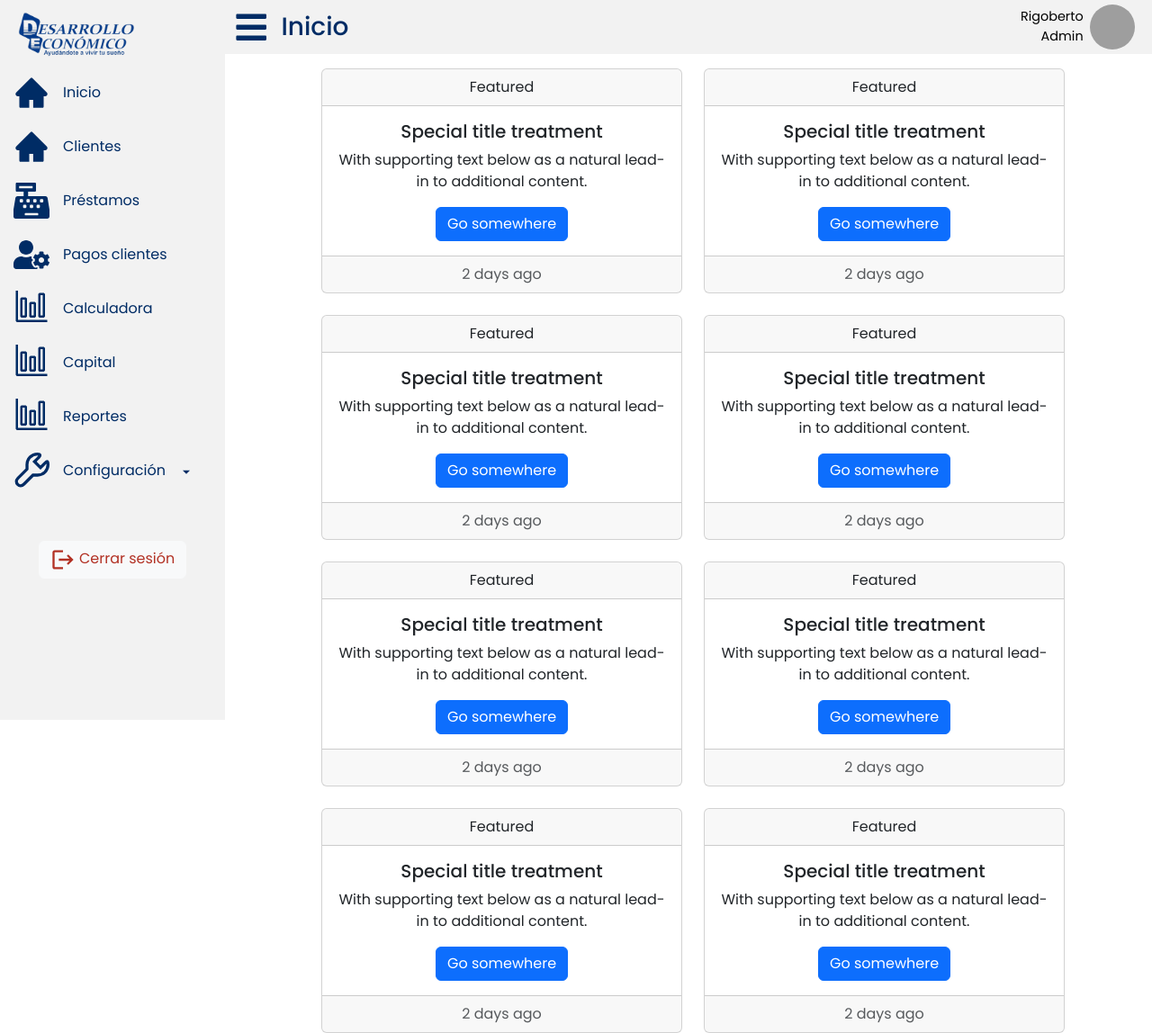
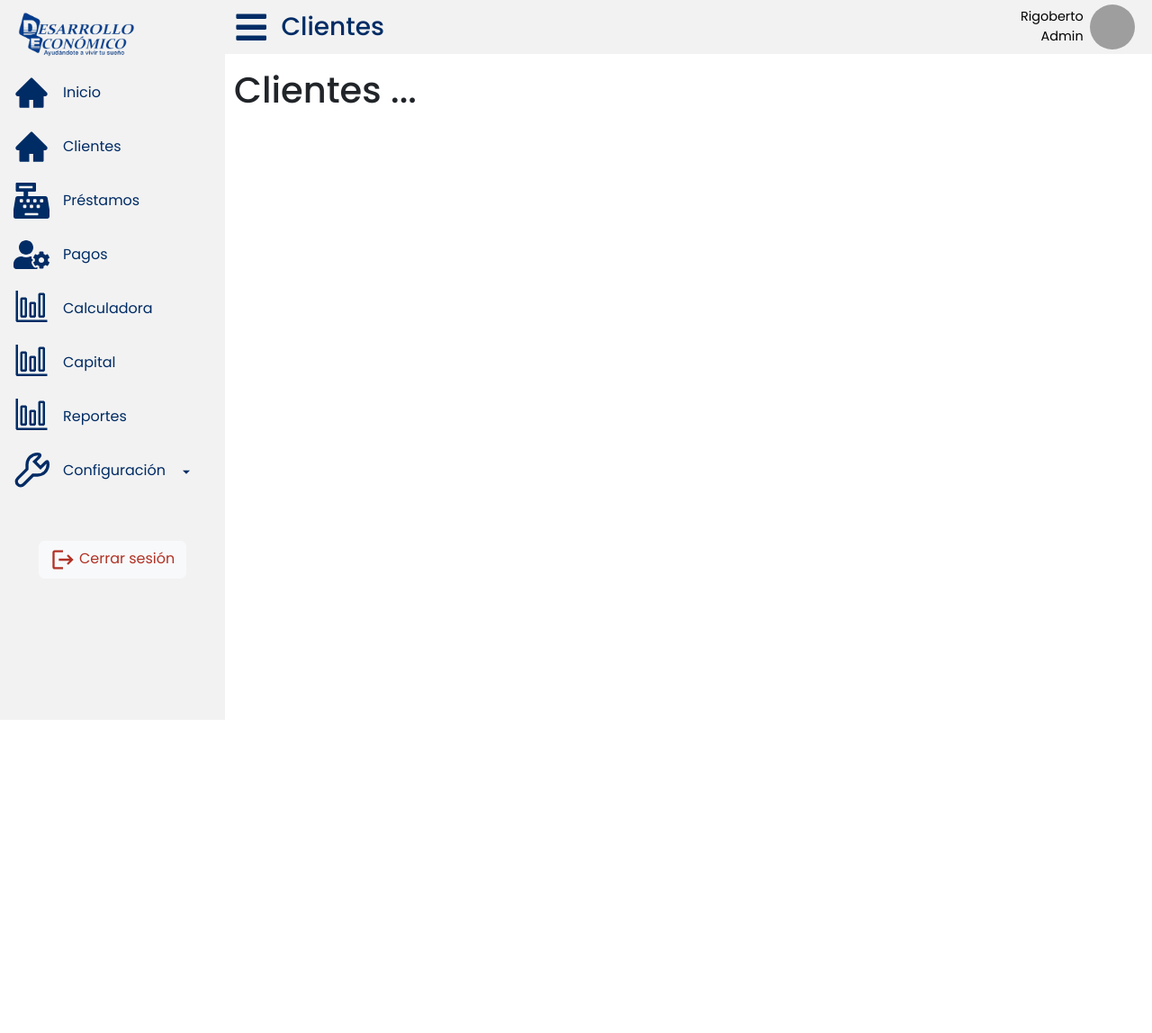
Before and after one commit to JefersonV/d-economico, a React (Vite) app: page /clientes in a window 1280 px wide. Before the commit this address led to /. Shown: the whole page at 90% size. After the commit the page ends 800 px from the top, so only its background shows below. Built offline with nearby package versions, Linux system fonts and the light colour scheme; grey boxes are pictures that could not be loaded.

Commit message:
navegacion basica hecha

```diff
--- a/src/App.jsx
+++ b/src/App.jsx
@@ -6,6 +6,10 @@ import Home from "./pages/Home";
 import { BrowserRouter, Routes, Route, Link, Navigate } from "react-router-dom";
 import { ProtectedRoute } from "./components/ProtectedRoute";
 import useAuthStore from "./providers/User";
+import Customers from "./pages/Customers";
+import Prestamos from "./pages/Prestamos";
+import Pagos from "./pages/Pagos";
+import Usuarios from "./pages/Usuarios";
 
 function App() {
   const [pageTitle, setPageTitle] = useState("");
@@ -99,6 +103,26 @@ function App() {
                 element={<Home setTitle={setTitle} />}
               />
               {/* Colocar las demas */}
+              <Route
+                path="/clientes"
+                element={<Customers setTitle={setTitle} />}
+              />
+
+              <Route
+                path="/prestamos"
+                element={<Prestamos setTitle={setTitle} />}
+              />
+
+              <Route
+                path="/pagos"
+                element={<Pagos setTitle={setTitle} />}
+              />
+
+              <Route
+                path="/usuarios"
+                element={<Usuarios setTitle={setTitle} />}
+              />
+
             </Route>
             {/* */}
 
--- a/src/components/Sidebar/SidebarData.jsx
+++ b/src/components/Sidebar/SidebarData.jsx
@@ -14,12 +14,7 @@ import { RiArrowUpSFill } from 'react-icons/ri'
 import { RiArrowUpSLine, RiArrowDownSLine } from "react-icons/ri"
 /*
   MÓDULOS
-  Dashboard
-  Inventario (sub módulos --> compras ventas)
-  caja
-  Usuarios
-  Reportes
-  Config (sub módulos --> menu, proveedores clientes)
+
   */
 
 export const SidebarData = [
@@ -51,17 +46,17 @@ export const SidebarData = [
   } */
  {
     title: "Clientes",
-    path: "/",
+    path: "/clientes",
     icon: <AiFillHome />,
   },
   {
     title: "Préstamos",
-    path: "/cash-box",
+    path: "/prestamos",
     icon: <FaCashRegister />,
   },
   {
-    title: "Pagos clientes",
-    path: "/users",
+    title: "Pagos",
+    path: "/pagos",
     icon: <FaUserCog />,
   },
   {
@@ -94,7 +89,7 @@ export const SidebarData = [
       },
       {
         title: "Usuarios",
-        path: "/providers",
+        path: "/usuarios",
         icon: <BiFoodMenu />,
         class: "nav-subItem",
       }
--- /dev/null
+++ b/src/pages/Customers.jsx
@@ -0,0 +1,21 @@
+import React, { useEffect } from 'react'
+import { useStore } from '../providers/GlobalProvider'
+
+function Customers(props) {
+  const isOpen = useStore((state) => state.sidebar);
+	useEffect(() => {
+		/* isOpen (globalstate) -> para que el contenido se ajuste según el ancho de la sidebar (navegación) */
+		// Para establecer en el módulo en el que nos encontramos
+		props.setTitle("Clientes");
+	}, []);
+  return (
+    <>
+      <div className={isOpen ? "wrapper" : "side"}>
+        <h1>Clientes ...</h1>
+
+      </div>
+    </>
+  )
+}
+
+export default Customers
--- a/src/pages/Home.jsx
+++ b/src/pages/Home.jsx
@@ -15,32 +15,32 @@ export default function Home(props) {
 				<div className="container">
 					<div className="row justify-content-center">
 						<div className="col-5 ">
-							<div class="card text-center">
-								<div class="card-header">
+							<div className="card text-center">
+								<div className="card-header">
 									Featured
 								</div>
-								<div class="card-body">
-									<h5 class="card-title">Special title treatment</h5>
-									<p class="card-text">With supporting text below as a natural lead-in to additional content.</p>
-									<a href="#" class="btn btn-primary">Go somewhere</a>
+								<div className="card-body">
+									<h5 className="card-title">Special title treatment</h5>
+									<p className="card-text">With supporting text below as a natural lead-in to additional content.</p>
+									<a href="#" className="btn btn-primary">Go somewhere</a>
 								</div>
-								<div class="card-footer text-body-secondary">
+								<div className="card-footer text-body-secondary">
 									2 days ago
 								</div>
 							</div>
 						</div>
 
 						<div className="col-5">
-							<div class="card text-center">
-								<div class="card-header">
+							<div className="card text-center">
+								<div className="card-header">
 									Featured
 								</div>
-								<div class="card-body">
-									<h5 class="card-title">Special title treatment</h5>
-									<p class="card-text">With supporting text below as a natural lead-in to additional content.</p>
-									<a href="#" class="btn btn-primary">Go somewhere</a>
+								<div className="card-body">
+									<h5 className="card-title">Special title treatment</h5>
+									<p className="card-text">With supporting text below as a natural lead-in to additional content.</p>
+									<a href="#" className="btn btn-primary">Go somewhere</a>
 								</div>
-								<div class="card-footer text-body-secondary">
+								<div className="card-footer text-body-secondary">
 									2 days ago
 								</div>
 							</div>
@@ -50,32 +50,32 @@ export default function Home(props) {
 					{/* Row 2 */}
 					<div className="row  justify-content-center mt-4">
 						<div className="col-5">
-							<div class="card text-center">
-								<div class="card-header">
+							<div className="card text-center">
+								<div className="card-header">
 									Featured
 								</div>
-								<div class="card-body">
-									<h5 class="card-title">Special title treatment</h5>
-									<p class="card-text">With supporting text below as a natural lead-in to additional content.</p>
-									<a href="#" class="btn btn-primary">Go somewhere</a>
+								<div className="card-body">
+									<h5 className="card-title">Special title treatment</h5>
+									<p className="card-text">With supporting text below as a natural lead-in to additional content.</p>
+									<a href="#" className="btn btn-primary">Go somewhere</a>
 								</div>
-								<div class="card-footer text-body-secondary">
+								<div className="card-footer text-body-secondary">
 									2 days ago
 								</div>
 							</div>
 						</div>
 
 						<div className="col-5">
-							<div class="card text-center">
-								<div class="card-header">
+							<div className="card text-center">
+								<div className="card-header">
 									Featured
 								</div>
-								<div class="card-body">
-									<h5 class="card-title">Special title treatment</h5>
-									<p class="card-text">With supporting text below as a natural lead-in to additional content.</p>
-									<a href="#" class="btn btn-primary">Go somewhere</a>
+								<div className="card-body">
+									<h5 className="card-title">Special title treatment</h5>
+									<p className="card-text">With supporting text below as a natural lead-in to additional content.</p>
+									<a href="#" className="btn btn-primary">Go somewhere</a>
 								</div>
-								<div class="card-footer text-body-secondary">
+								<div className="card-footer text-body-secondary">
 									2 days ago
 								</div>
 							</div>
@@ -85,32 +85,32 @@ export default function Home(props) {
 					{/* Row 3 */}
 					<div className="row justify-content-center mt-4">
 						<div className="col-5">
-							<div class="card text-center">
-								<div class="card-header">
+							<div className="card text-center">
+								<div className="card-header">
 									Featured
 								</div>
-								<div class="card-body">
-									<h5 class="card-title">Special title treatment</h5>
-									<p class="card-text">With supporting text below as a natural lead-in to additional content.</p>
-									<a href="#" class="btn btn-primary">Go somewhere</a>
+								<div className="card-body">
+									<h5 className="card-title">Special title treatment</h5>
+									<p className="card-text">With supporting text below as a natural lead-in to additional content.</p>
+									<a href="#" className="btn btn-primary">Go somewhere</a>
 								</div>
-								<div class="card-footer text-body-secondary">
+								<div className="card-footer text-body-secondary">
 									2 days ago
 								</div>
 							</div>
 						</div>
 
 						<div className="col-5">
-							<div class="card text-center">
-								<div class="card-header">
+							<div className="card text-center">
+								<div className="card-header">
 									Featured
 								</div>
-								<div class="card-body">
-									<h5 class="card-title">Special title treatment</h5>
-									<p class="card-text">With supporting text below as a natural lead-in to additional content.</p>
-									<a href="#" class="btn btn-primary">Go somewhere</a>
+								<div className="card-body">
+									<h5 className="card-title">Special title treatment</h5>
+									<p className="card-text">With supporting text below as a natural lead-in to additional content.</p>
+									<a href="#" className="btn btn-primary">Go somewhere</a>
 								</div>
-								<div class="card-footer text-body-secondary">
+								<div className="card-footer text-body-secondary">
 									2 days ago
 								</div>
 							</div>
@@ -120,32 +120,32 @@ export default function Home(props) {
 					{/* Row 4 */}
 					<div className="row justify-content-center mt-4">
 						<div className="col-5">
-							<div class="card text-center">
-								<div class="card-header">
+							<div className="card text-center">
+								<div className="card-header">
 									Featured
 								</div>
-								<div class="card-body">
-									<h5 class="card-title">Special title treatment</h5>
-									<p class="card-text">With supporting text below as a natural lead-in to additional content.</p>
-									<a href="#" class="btn btn-primary">Go somewhere</a>
+								<div className="card-body">
+									<h5 className="card-title">Special title treatment</h5>
+									<p className="card-text">With supporting text below as a natural lead-in to additional content.</p>
+									<a href="#" className="btn btn-primary">Go somewhere</a>
 								</div>
-								<div class="card-footer text-body-secondary">
+								<div className="card-footer text-body-secondary">
 									2 days ago
 								</div>
 							</div>
 						</div>
 
 						<div className="col-5">
-							<div class="card text-center">
-								<div class="card-header">
+							<div className="card text-center">
+								<div className="card-header">
 									Featured
 								</div>
-								<div class="card-body">
-									<h5 class="card-title">Special title treatment</h5>
-									<p class="card-text">With supporting text below as a natural lead-in to additional content.</p>
-									<a href="#" class="btn btn-primary">Go somewhere</a>
+								<div className="card-body">
+									<h5 className="card-title">Special title treatment</h5>
+									<p className="card-text">With supporting text below as a natural lead-in to additional content.</p>
+									<a href="#" className="btn btn-primary">Go somewhere</a>
 								</div>
-								<div class="card-footer text-body-secondary">
+								<div className="card-footer text-body-secondary">
 									2 days ago
 								</div>
 							</div>
--- /dev/null
+++ b/src/pages/Pagos.jsx
@@ -0,0 +1,20 @@
+import React, { useEffect } from 'react'
+import { useStore } from '../providers/GlobalProvider'
+
+function Customers(props) {
+  const isOpen = useStore((state) => state.sidebar);
+	useEffect(() => {
+    /* isOpen (globalstate) -> para que el contenido se ajuste según el ancho de la sidebar (navegación) */
+		props.setTitle("Pagos");
+	}, []);
+  return (
+    <>
+      <div className={isOpen ? "wrapper" : "side"}>
+        <h1>Cobranza ...</h1>
+
+      </div>
+    </>
+  )
+}
+
+export default Customers
--- /dev/null
+++ b/src/pages/Prestamos.jsx
@@ -0,0 +1,21 @@
+import React, { useEffect } from 'react'
+import { useStore } from '../providers/GlobalProvider'
+
+function Customers(props) {
+  const isOpen = useStore((state) => state.sidebar);
+	useEffect(() => {
+		/* isOpen (globalstate) -> para que el contenido se ajuste según el ancho de la sidebar (navegación) */
+		// Para establecer en el módulo en el que nos encontramos
+		props.setTitle("Préstamos");
+	}, []);
+  return (
+    <>
+      <div className={isOpen ? "wrapper" : "side"}>
+        <h1>Préstamos ...</h1>
+
+      </div>
+    </>
+  )
+}
+
+export default Customers
--- /dev/null
+++ b/src/pages/Usuarios.jsx
@@ -0,0 +1,20 @@
+import React, { useEffect } from 'react'
+import { useStore } from '../providers/GlobalProvider'
+
+function Customers(props) {
+  const isOpen = useStore((state) => state.sidebar);
+	useEffect(() => {
+    /* isOpen (globalstate) -> para que el contenido se ajuste según el ancho de la sidebar (navegación) */
+		props.setTitle("Usuarios");
+	}, []);
+  return (
+    <>
+      <div className={isOpen ? "wrapper" : "side"}>
+        <h1>users ...</h1>
+
+      </div>
+    </>
+  )
+}
+
+export default Customers
```
